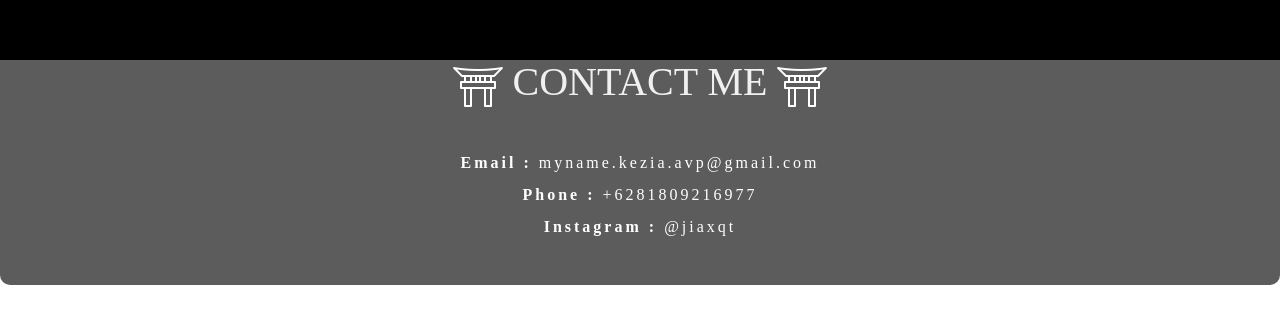
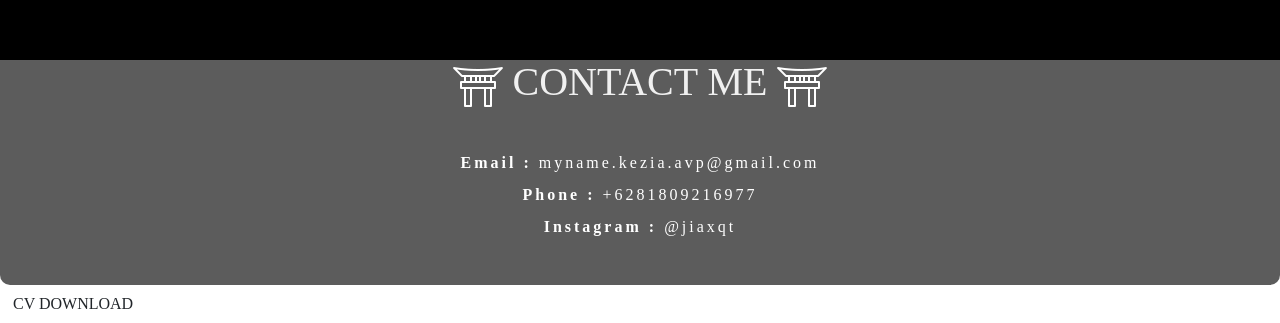
Before and after one commit to KeziaAureliaV/Portofolio, a plain HTML site: page index.html in a window 1280 px wide. Shown: the part 5228-5551 px from the top of the page. Before the commit the page ends 5513 px from the top, so only its background shows below. Drawn offline with nearby package versions, Linux system fonts and the light colour scheme; files whose address does not match are found by name.

Commit message:
Add files via upload

```diff
--- a/index.html
+++ b/index.html
@@ -196,6 +196,7 @@
             <li><strong>Instagram :</strong> @jiaxqt</li>
           </ul>
         </div>
+        <a href="asset/CV Kezia.pdf" download class="btn">CV DOWNLOAD</a>
         </div>
       </section>
   </body>
```
Also changed, not shown: 1 other file.
